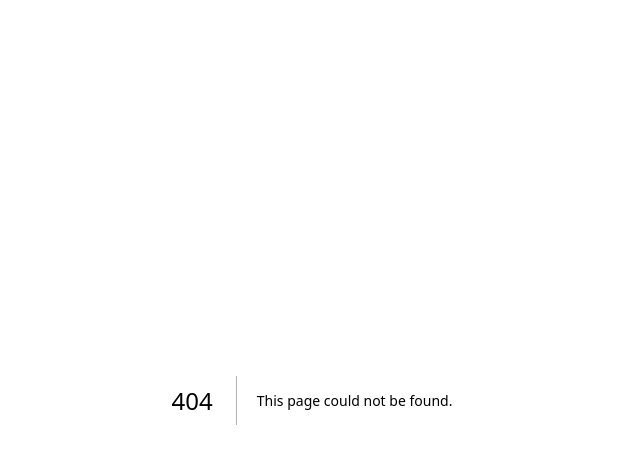
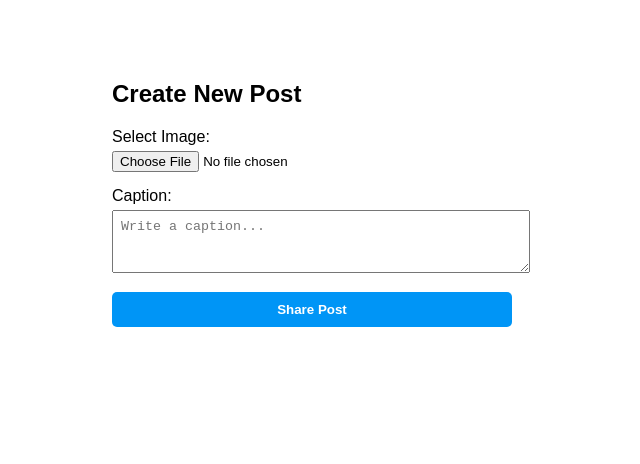
Before and after one commit to arfuu0-spec/instagram-dummy, a Next.js app: page /create in a window 1280 px wide. Before the commit this address had no page. Shown: the top 464 px of the page, without its empty margins (328-968 px from the left). Built offline with nearby package versions, Linux system fonts and the light colour scheme; no server answers.

Commit message:
Create page.tsx

```diff
--- /dev/null
+++ b/app/create/page.tsx
@@ -0,0 +1,107 @@
+'type client'; // Agar Next.js mein client component ke liye use karte ho
+import { useState } from 'react';
+import { createClient } from '@supabase/supabase-js';
+import { useRouter } from 'next/navigation';
+
+// Supabase client initialize (apne credentials ke hisaab se ya lib file se import kar sakte ho)
+const supabaseUrl = process.env.NEXT_PUBLIC_SUPABASE_URL || '';
+const supabaseAnonKey = process.env.NEXT_PUBLIC_SUPABASE_ANON_KEY || '';
+const supabase = createClient(supabaseUrl, supabaseAnonKey);
+
+export default function CreatePost() {
+  const [file, setFile] = useState<File | null>(null);
+  const [caption, setCaption] = useState('');
+  const [uploading, setUploading] = useState(false);
+  const router = useRouter();
+
+  const handleUpload = async (e: React.FormEvent) => {
+    e.preventDefault();
+    if (!file) {
+      alert('Please select an image file first!');
+      return;
+    }
+
+    try {
+      setUploading(true);
+
+      // 1. Unique file name create karo taaki clash na ho
+      const fileName = `${Date.now()}-${file.name}`;
+
+      // 2. Supabase Storage ('T' bucket) par file upload karo
+      const { data: storageData, error: storageError } = await supabase.storage
+        .from('T')
+        .upload(fileName, file);
+
+      if (storageError) throw storageError;
+
+      // 3. Uploaded image ka public URL nikalo
+      const { data: publicURLData } = supabase.storage
+        .from('T')
+        .getPublicUrl(fileName);
+
+      const imageUrl = publicURLData.publicUrl;
+
+      // 4. Supabase Database ('posts' table) mein row insert karo
+      const { error: dbError } = await supabase.from('posts').insert([
+        {
+          caption: caption,
+          image_url: imageUrl,
+          // user_id agar required ho toh yahan add kar sakte ho
+        },
+      ]);
+
+      if (dbError) throw dbError;
+
+      alert('Post uploaded successfully!');
+      router.push('/'); // Upload ke baad wapas home feed par bhej dega
+    } catch (error: any) {
+      console.error('Error uploading:', error.message);
+      alert('Error: ' + error.message);
+    } finally {
+      setUploading(false);
+    }
+  };
+
+  return (
+    <div style={{ maxWidth: '400px', margin: '40px auto', padding: '20px', fontFamily: 'sans-serif' }}>
+      <h2>Create New Post</h2>
+      <form onSubmit={handleUpload} style={{ display: 'flex', flexDirection: 'column', gap: '15px' }}>
+        <div>
+          <label style={{ display: 'block', marginBottom: '5px' }}>Select Image:</label>
+          <input
+            type="file"
+            accept="image/*"
+            onChange={(e) => e.target.files && setFile(e.target.files[0])}
+          />
+        </div>
+
+        <div>
+          <label style={{ display: 'block', marginBottom: '5px' }}>Caption:</label>
+          <textarea
+            value={caption}
+            onChange={(e) => setCaption(e.target.value)}
+            placeholder="Write a caption..."
+            rows={3}
+            style={{ width: '100%', padding: '8px' }}
+          />
+        </div>
+
+        <button
+          type="submit"
+          disabled={uploading}
+          style={{
+            padding: '10px',
+            background: '#0095f6',
+            color: 'white',
+            border: 'none',
+            borderRadius: '5px',
+            fontWeight: 'bold',
+            cursor: 'pointer',
+          }}
+        >
+          {uploading ? 'Uploading...' : 'Share Post'}
+        </button>
+      </form>
+    </div>
+  );
+}
```
